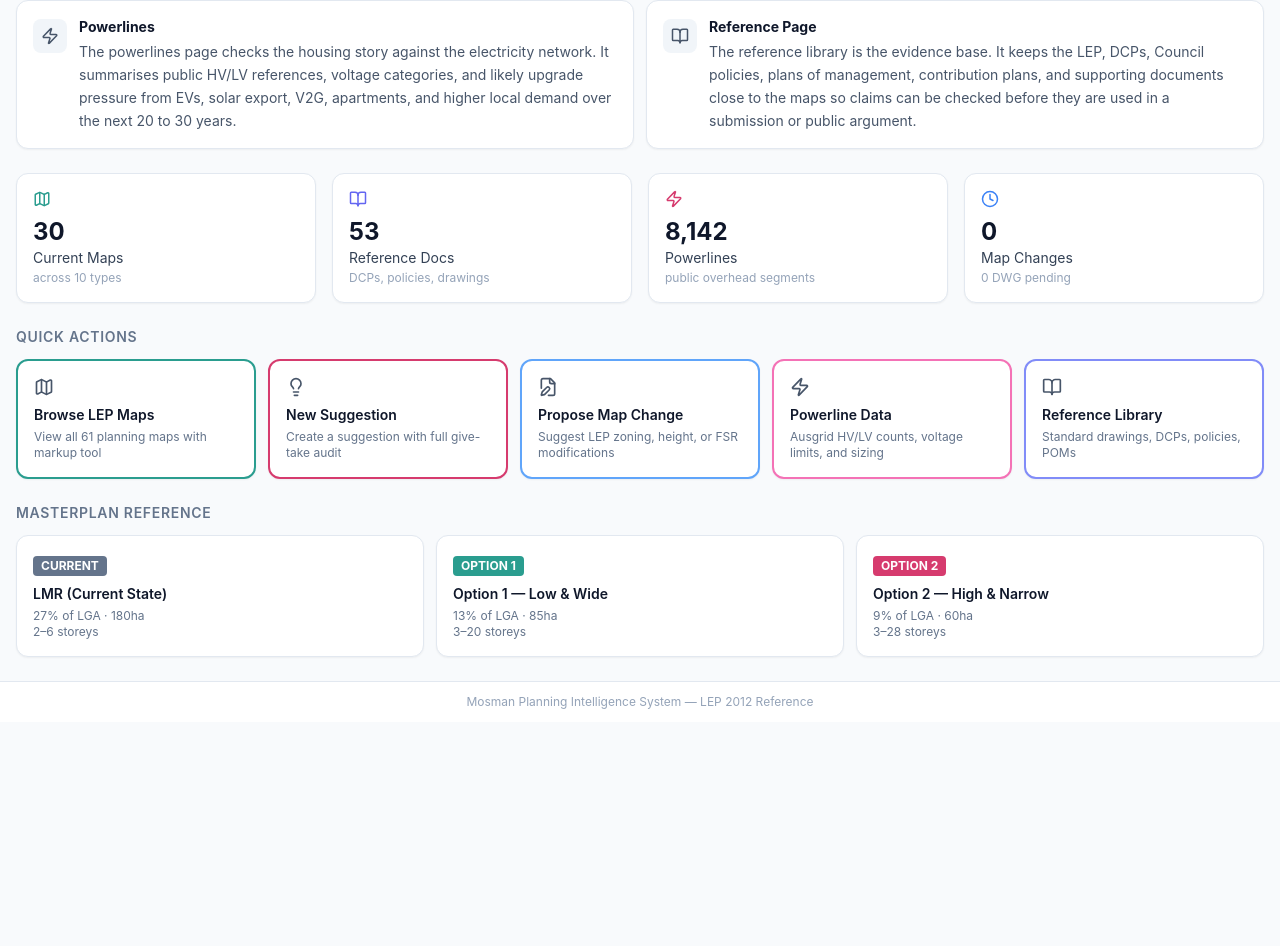
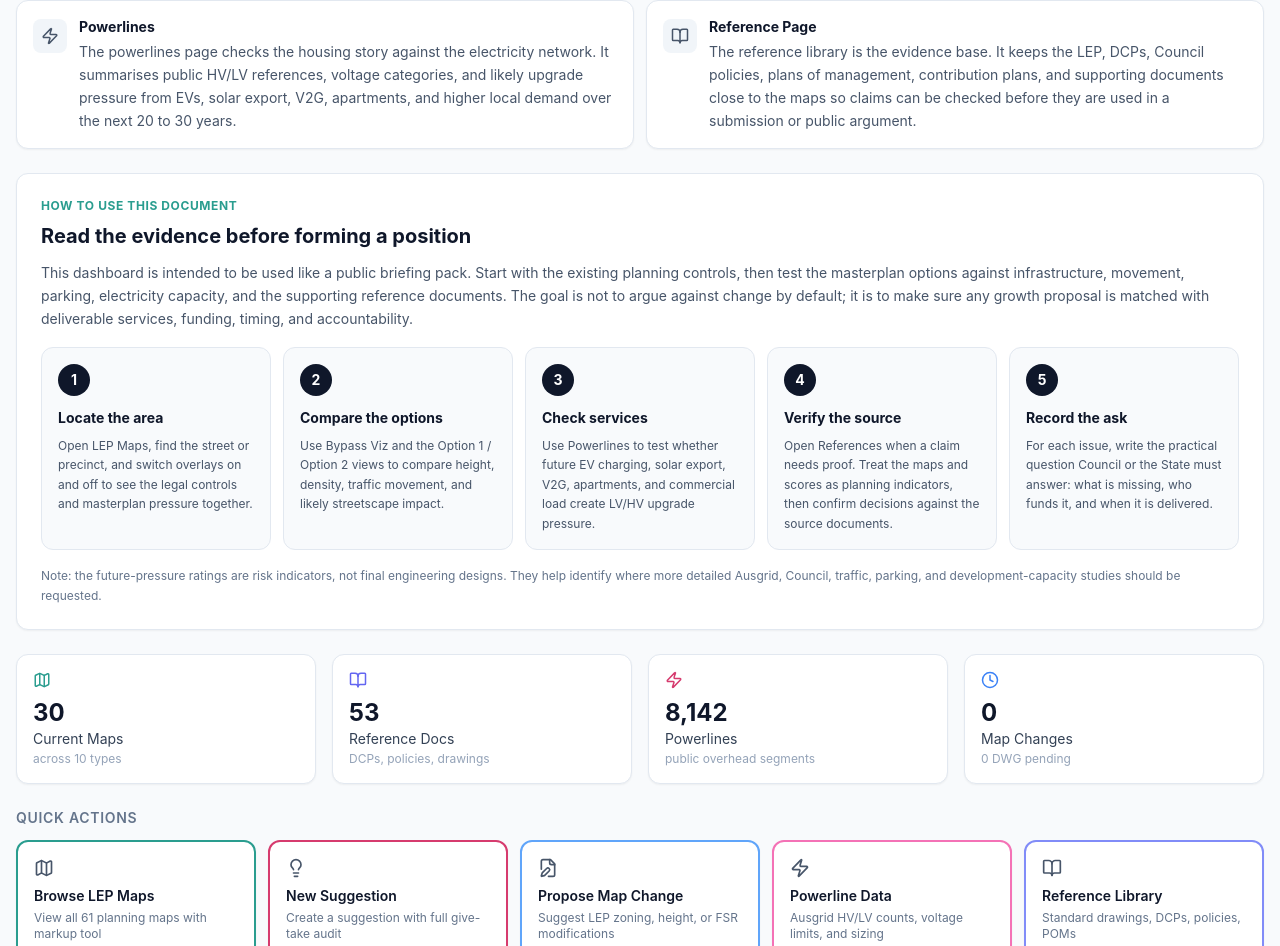
Before and after one commit to KolinCunningham/mosman-planning, a React (Vite) app: page / in a window 1280 px wide. Shown: the part 975-1921 px from the top of the page. Before the commit the page ends 1697 px from the top, so only its background shows below. Built offline with nearby package versions, Linux system fonts and the light colour scheme.

Commit message:
Add dashboard usage instructions

```diff
--- a/src/components/Dashboard.jsx
+++ b/src/components/Dashboard.jsx
@@ -115,6 +115,51 @@ export default function Dashboard() {
         </div>
       </section>
 
+      {/* Use Instructions */}
+      <section className="bg-white border border-mosman-line rounded-xl p-6 shadow-sm">
+        <p className="text-xs font-bold uppercase tracking-wider text-mosman-teal mb-2">How to use this document</p>
+        <h3 className="text-xl font-bold text-slate-900 mb-3">
+          Read the evidence before forming a position
+        </h3>
+        <p className="text-sm leading-relaxed text-slate-600 mb-4">
+          This dashboard is intended to be used like a public briefing pack. Start with the existing planning controls,
+          then test the masterplan options against infrastructure, movement, parking, electricity capacity, and the
+          supporting reference documents. The goal is not to argue against change by default; it is to make sure any
+          growth proposal is matched with deliverable services, funding, timing, and accountability.
+        </p>
+        <div className="grid grid-cols-1 lg:grid-cols-5 gap-3">
+          <InstructionStep
+            number="1"
+            title="Locate the area"
+            body="Open LEP Maps, find the street or precinct, and switch overlays on and off to see the legal controls and masterplan pressure together."
+          />
+          <InstructionStep
+            number="2"
+            title="Compare the options"
+            body="Use Bypass Viz and the Option 1 / Option 2 views to compare height, density, traffic movement, and likely streetscape impact."
+          />
+          <InstructionStep
+            number="3"
+            title="Check services"
+            body="Use Powerlines to test whether future EV charging, solar export, V2G, apartments, and commercial load create LV/HV upgrade pressure."
+          />
+          <InstructionStep
+            number="4"
+            title="Verify the source"
+            body="Open References when a claim needs proof. Treat the maps and scores as planning indicators, then confirm decisions against the source documents."
+          />
+          <InstructionStep
+            number="5"
+            title="Record the ask"
+            body="For each issue, write the practical question Council or the State must answer: what is missing, who funds it, and when it is delivered."
+          />
+        </div>
+        <p className="mt-4 text-xs leading-relaxed text-slate-500">
+          Note: the future-pressure ratings are risk indicators, not final engineering designs. They help identify where
+          more detailed Ausgrid, Council, traffic, parking, and development-capacity studies should be requested.
+        </p>
+      </section>
+
       {/* Stats */}
       <div className="grid grid-cols-2 md:grid-cols-4 gap-4">
         <StatCard icon={Map} label="Current Maps" value={MAPS.filter(m => m.isCurrent).length} sub="across 10 types" color="text-mosman-teal" />
@@ -205,6 +250,18 @@ function SummaryCard({ icon: Icon, title, desc, onClick }) {
   )
 }
 
+function InstructionStep({ number, title, body }) {
+  return (
+    <div className="rounded-xl border border-slate-200 bg-slate-50 p-4">
+      <div className="mb-3 flex h-8 w-8 items-center justify-center rounded-full bg-slate-900 text-sm font-bold text-white">
+        {number}
+      </div>
+      <p className="text-sm font-bold text-slate-900">{title}</p>
+      <p className="mt-2 text-xs leading-relaxed text-slate-600">{body}</p>
+    </div>
+  )
+}
+
 function RefCard({ label, area, height, tag, tagLabel }) {
   return (
     <div className="bg-white border border-mosman-line rounded-xl p-4 shadow-sm">
```
